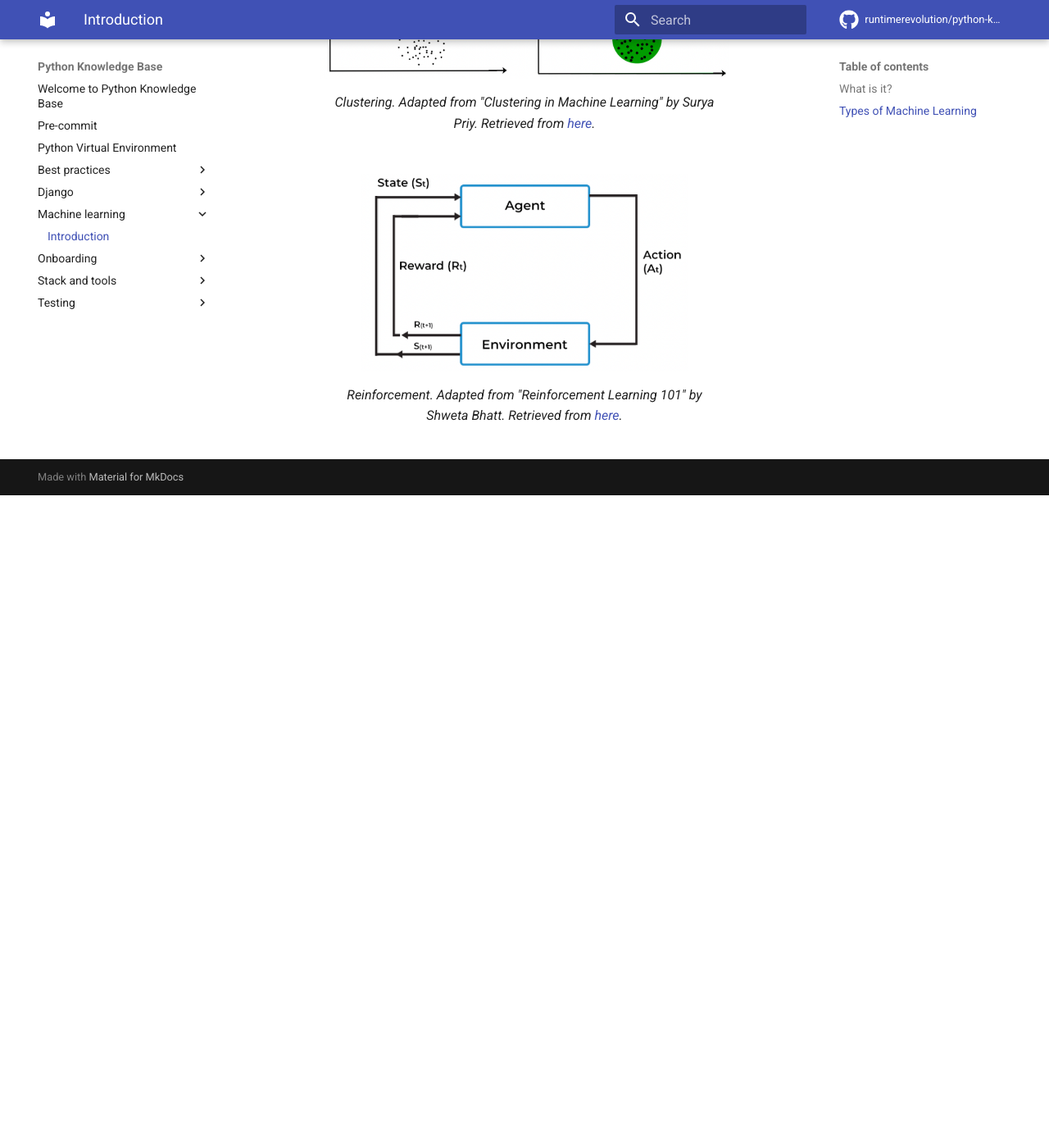
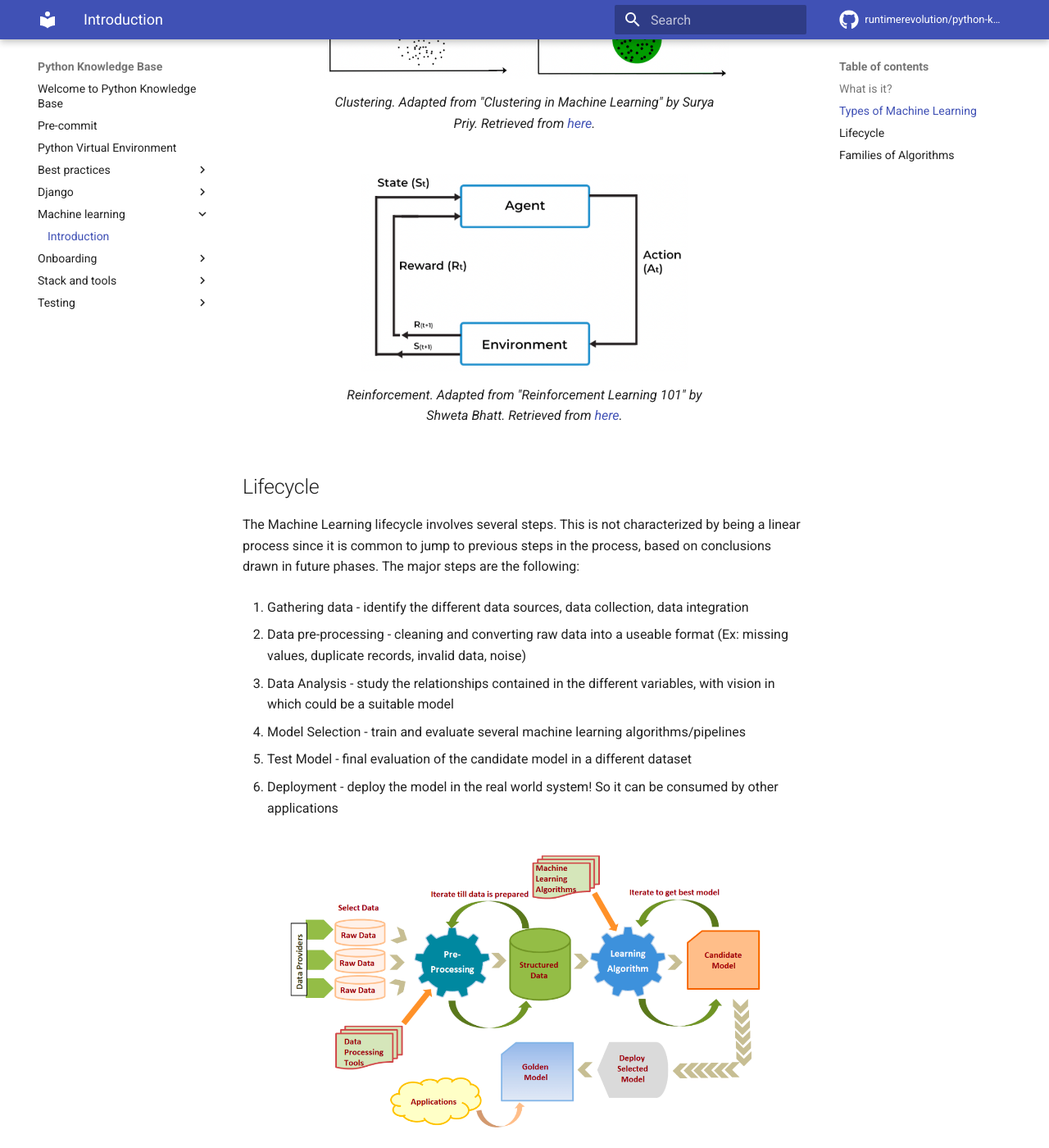
Before and after one commit to runtimerevolution/python-knowledge-base, an MkDocs documentation site: the page built from docs/machine_learning/introduction.md, in a window 1280 px wide and 1400 px high, scrolled down 2583 px. Shown: the whole window at 82% size. Built offline with MkDocs 1.6.1 and Material for MkDocs 9.7.7, drawn with Linux system fonts in a browser that asks for light colours; comment, search, counter and statistics services are not loaded; before the commit the page ends 3187 px from its top, so only the background shows below that; some of the changed text lies outside the part shown.

Commit message:
Add lifecycle and families of algorithms

```diff
--- a/docs/machine_learning/introduction.md
+++ b/docs/machine_learning/introduction.md
@@ -98,3 +98,41 @@
         Retrieved from [here](https://towardsdatascience.com/reinforcement-learning-101-e24b50e1d292).
     </figcaption>
 </figure>
+
+## Lifecycle
+
+The Machine Learning lifecycle involves several steps. This is not characterized by
+being a linear process since it is common to jump to previous steps in the process,
+based on conclusions drawn in future phases. The major steps are the following:
+
+1. Gathering data - identify the different data sources, data collection, data integration
+
+2. Data pre-processing - cleaning and converting raw data into a useable format
+   (Ex: missing values, duplicate records, invalid data, noise)
+
+3. Data Analysis - study the relationships contained in the different variables,
+   with vision in which could be a suitable model
+
+4. Model Selection - train and evaluate several machine learning algorithms/pipelines
+
+5. Test Model - final evaluation of the candidate model in a different dataset
+
+6. Deployment - deploy the model in the real world system! So it can be consumed by other applications
+
+<figure markdown>
+  ![Machine Learning Lifecycle](./assets/lifecycle.png){ width="600" }
+    <figcaption>
+        Machine Learning Process. Adapted from "Machine Learning Process And Scenarios" by Akhil Mittal.
+        Retrieved from [here](https://elearningindustry.com/machine-learning-process-and-scenarios).
+    </figcaption>
+</figure>
+
+## Families of Algorithms
+
+Machine Learning algorithms can be classified into different families,
+depending on nature of the learning process. The four major families are the following:
+
+-   Information-based: concepts from Information Theory to train the models (Ex: Decision Trees)
+-   Similarity-based: measuring similarity between past and forthcoming occurrences (Ex: K-Nearest Neighbor)
+-   Probability-based: measuring how likely is that some event will occur (Ex: Bayesian Network)
+-   Error-based: minimizing the total error through a set of training instances (Ex: Linear Regression)
```
Also changed, not shown: docs/machine_learning/assets/lifecycle.png (added).
